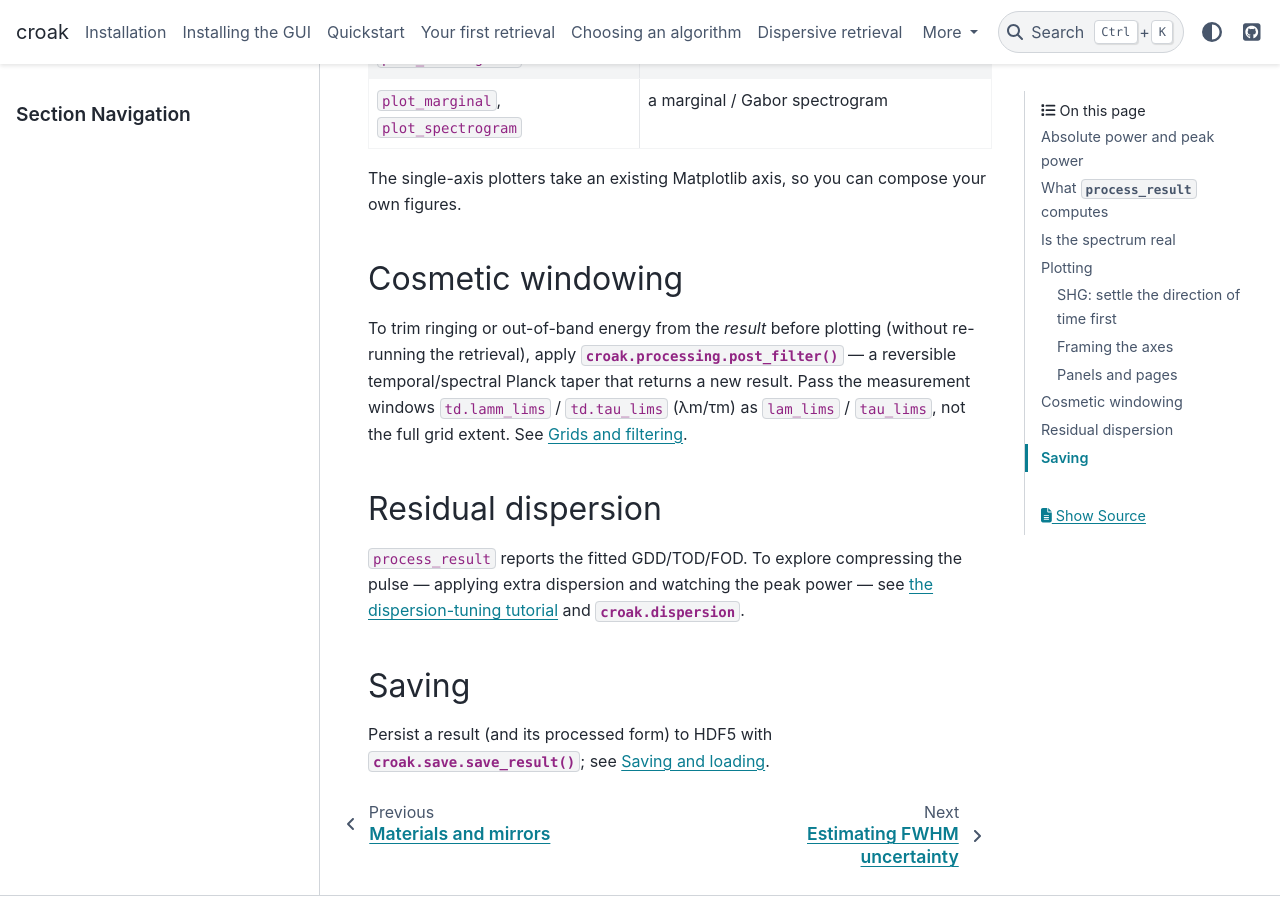
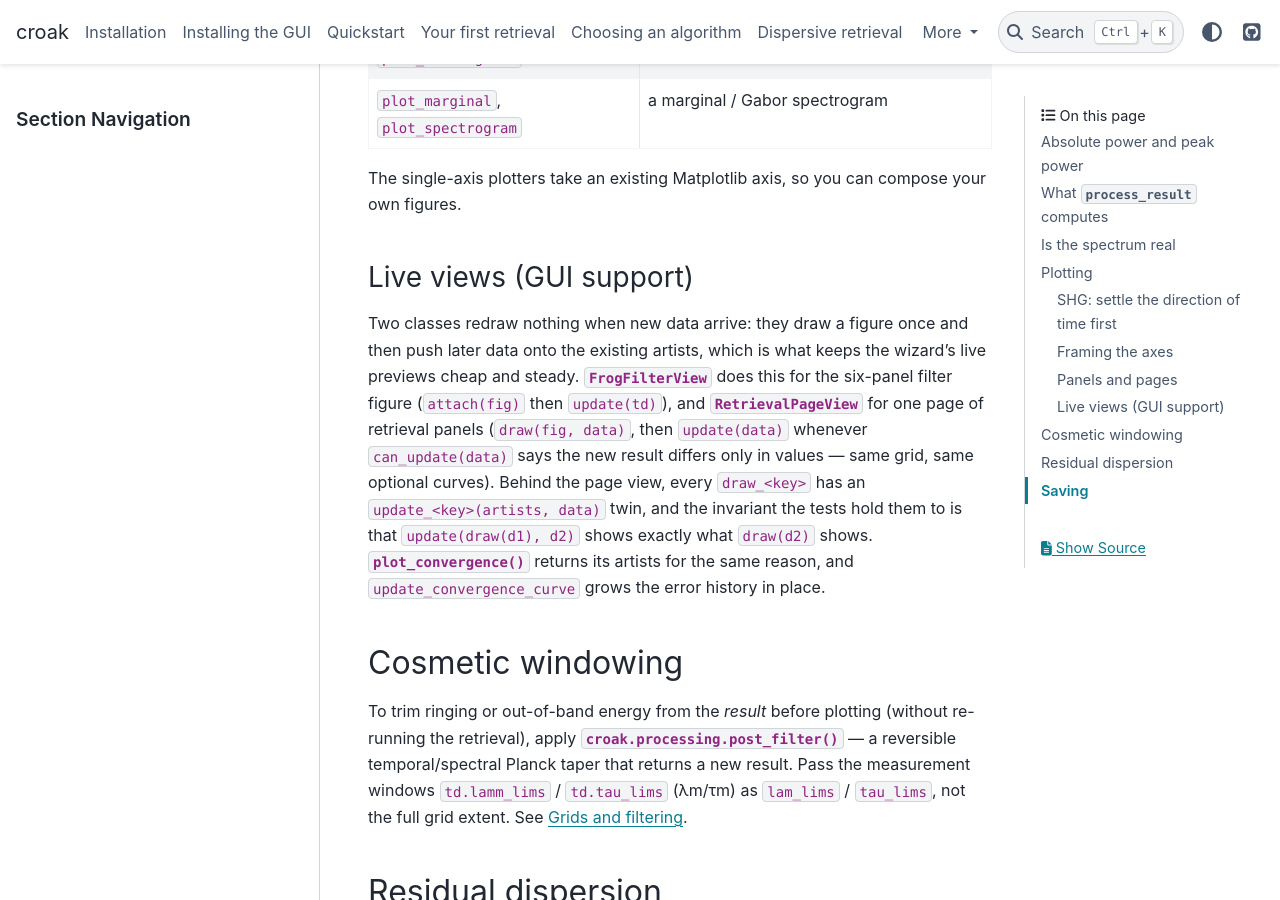
Before and after one commit to LupoLab/croak, a Sphinx documentation site: the page built from docs/howto/postprocessing.md, in a window 1280 px wide and 900 px high, scrolled down 6274 px. Built offline with Sphinx 7.4.7 and the PyData theme 0.15.4, drawn with Linux system fonts in a browser that asks for light colours.

Commit message:
docs: in-place live preview, live views, fixed legend corners
Co-Authored-By: Claude Fable 5.1 <noreply@anthropic.com>

```diff
--- a/docs/howto/postprocessing.md
+++ b/docs/howto/postprocessing.md
@@ -262,6 +262,21 @@ Other composites and single-axis plotters:
 The single-axis plotters take an existing Matplotlib axis, so you can compose your
 own figures.
 
+### Live views (GUI support)
+
+Two classes redraw nothing when new data arrive: they draw a figure once and then
+push later data onto the existing artists, which is what keeps the wizard's live
+previews cheap and steady. {class}`~croak.plotting.FrogFilterView` does this for
+the six-panel filter figure (`attach(fig)` then `update(td)`), and
+{class}`~croak.plotting.RetrievalPageView` for one page of retrieval panels
+(`draw(fig, data)`, then `update(data)` whenever `can_update(data)` says the new
+result differs only in values — same grid, same optional curves). Behind the page
+view, every `draw_<key>` has an `update_<key>(artists, data)` twin, and the
+invariant the tests hold them to is that `update(draw(d1), d2)` shows exactly
+what `draw(d2)` shows. {func}`~croak.plotting.plot_convergence` returns its
+artists for the same reason, and `update_convergence_curve` grows the error
+history in place.
+
 ## Cosmetic windowing
 
 To trim ringing or out-of-band energy from the *result* before plotting (without
```
Also changed, not shown: CHANGELOG.md (+16 -0 lines), docs/howto/gui.md (+8 -1 lines), docs/reference/features.md (+4 -3 lines).
